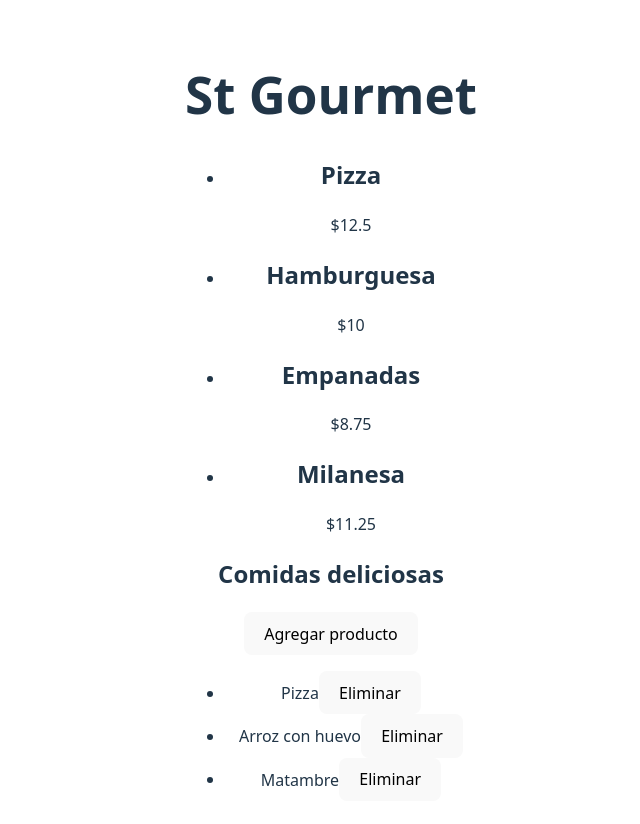
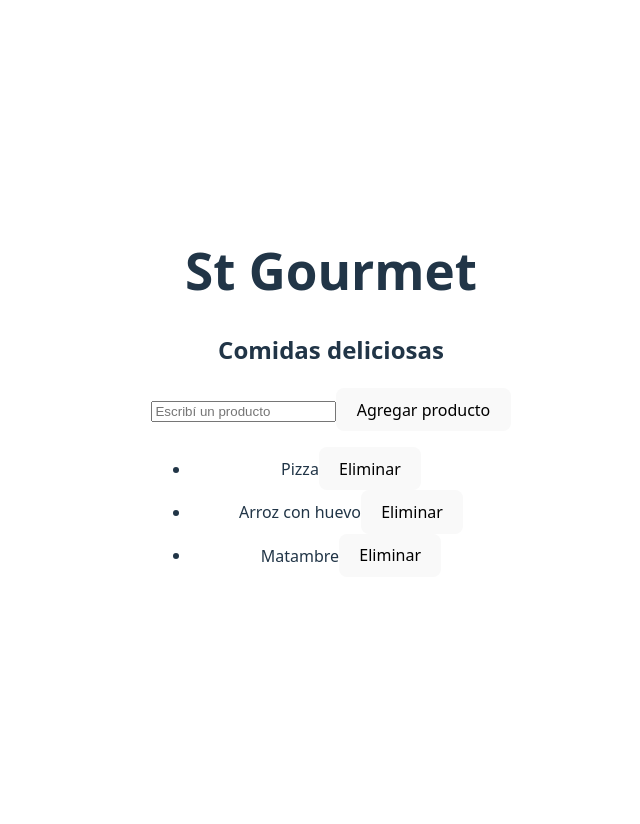
Before and after one commit to Sergio-Tolaba/st-gourmet, a React (Vite) app: page / in a window 1280 px wide. Shown: the top 824 px of the page, without its empty margins (309-949 px from the left). After the commit the page ends 800 px from the top, so only its background shows below. Built offline with nearby package versions, Linux system fonts and the light colour scheme.

Commit message:
formulario con imput para nuevo producto

```diff
--- a/src/App.jsx
+++ b/src/App.jsx
@@ -5,23 +5,23 @@ import './App.css';
 import Inicio from './pages/Inicio'
 
 function App() {
-  const comidas = [
-{ id: 1, name: "Pizza", price: 12.5 },
-{ id: 2, name: "Hamburguesa", price: 10.0 },
-{ id: 3, name: "Empanadas", price: 8.75 },
-{ id: 4, name: "Milanesa", price: 11.25 },
-];
+//   const comidas = [
+// { id: 1, name: "Pizza", price: 12.5 },
+// { id: 2, name: "Hamburguesa", price: 10.0 },
+// { id: 3, name: "Empanadas", price: 8.75 },
+// { id: 4, name: "Milanesa", price: 11.25 },
+// ];
   return (
     <>
       <h1>St Gourmet</h1>
-      <ul>
+      {/* <ul>
         {comidas.map((c)=>(
           <li key={c.id}>
             <h2>{c.name}</h2>
             <p>${c.price} </p>
           </li>
         ))}
-      </ul>
+      </ul> */}
       <Inicio />
     </>
   );
--- a/src/pages/Inicio.jsx
+++ b/src/pages/Inicio.jsx
@@ -4,8 +4,16 @@ import {useState} from 'react'
 const Inicio = ()=>{
     //const productos = ['Pizza', 'Arroz con huevo', 'Matambre']
     const [productos, setProductos] = useState(['Pizza', 'Arroz con huevo', 'Matambre'])
-    const agregarProducto = ()=>{
-        setProductos([...productos,"ñoquis"]) //actualiza estado si recargar la SPA
+    const [nuevoProducto, setNuevoProducto] = useState("");
+    // const agregarProducto = ()=>{
+    //     setProductos([...productos,"ñoquis"]) //actualiza estado si recargar la SPA
+    // }
+    const agregarProducto = (e) => {
+        e.preventDefault();
+        if (nuevoProducto.trim() !== "") {
+        setProductos([...productos, nuevoProducto]);
+        setNuevoProducto("");
+        }
     }
     const eliminarProducto = (nombre)=>{
     setProductos(productos.filter((item)=> item !==nombre))
@@ -13,7 +21,15 @@ const Inicio = ()=>{
     return(
         <div>
             <h2>Comidas deliciosas</h2>
-            <button onClick={agregarProducto}>Agregar producto</button>
+            <form onSubmit={agregarProducto}>
+                <input
+                    type="text"
+                    placeholder="Escribí un producto"
+                    value={nuevoProducto}
+                    onChange={(e) => setNuevoProducto(e.target.value)}
+                />
+                <button onClick={agregarProducto}>Agregar producto</button>
+            </form>
             {/* estado productos pasa como props */}
             {/* funcion eliminarProducto pasa como props| */}
             <ProductList items={productos} onDelete={eliminarProducto} />
```
